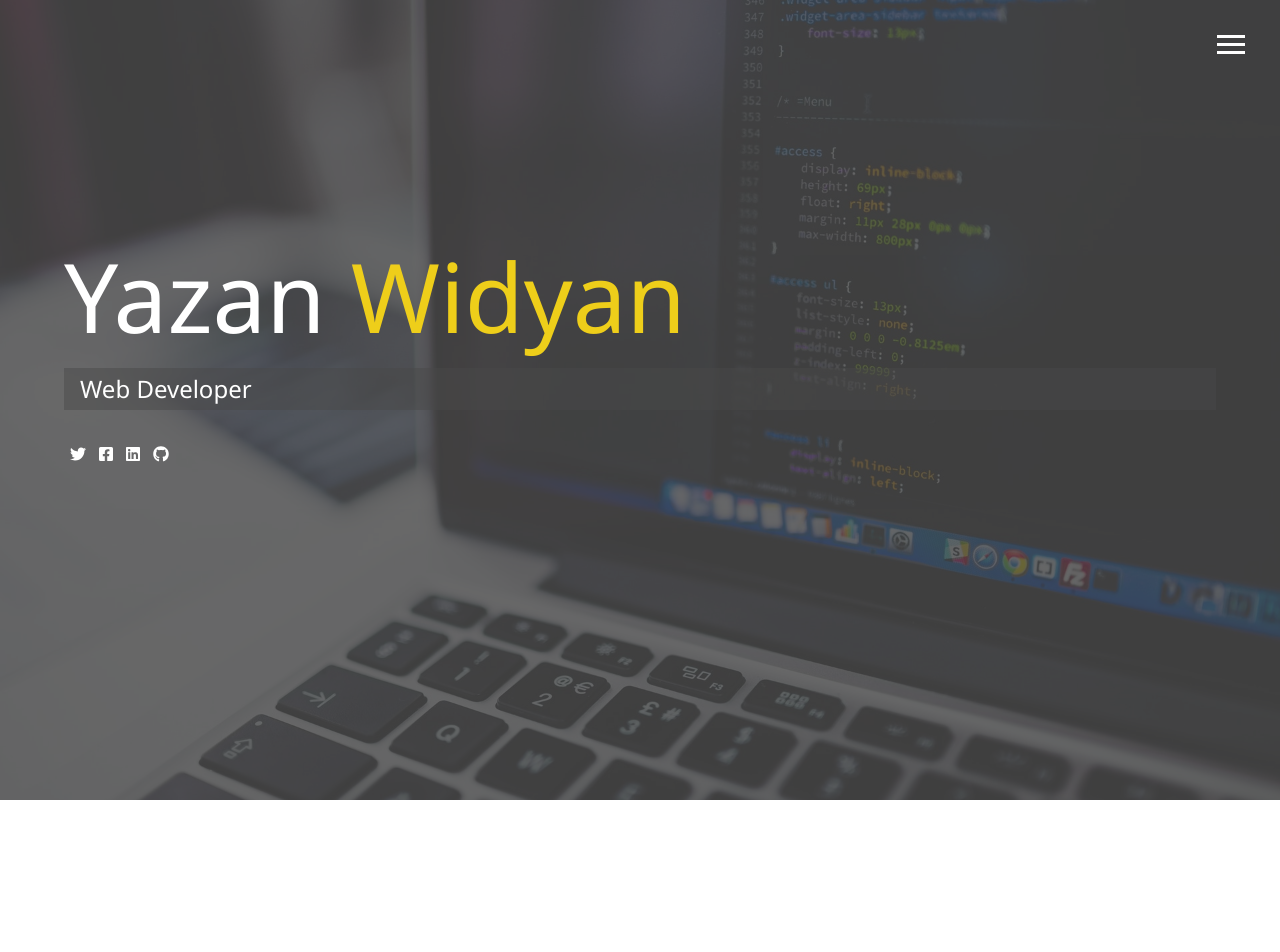
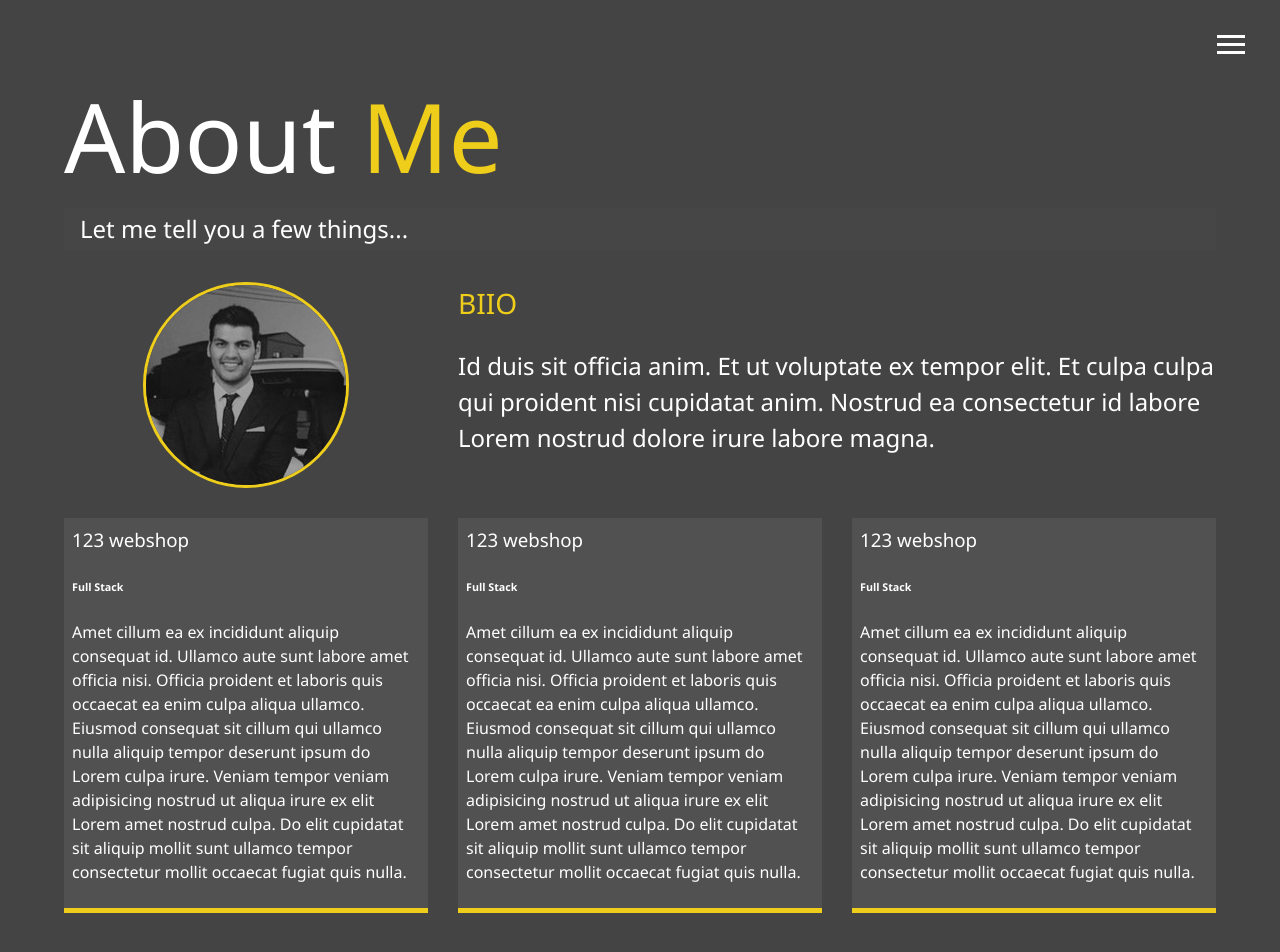
Before and after one commit to Yazanwidyan/Portfolio, a React (Create React App) app: page /about in a window 1280 px wide. Shown: the top 952 px of the page. Before the commit the page ends 800 px from the top, so only its background shows below. Built offline with nearby package versions, Linux system fonts and the light colour scheme.

Commit message:
text color function and about page

```diff
--- a/public/index.html
+++ b/public/index.html
@@ -25,7 +25,7 @@
     -->
     <title>React App</title>
   </head>
-  <body class="bg-img">
+  <body >
     <noscript>You need to enable JavaScript to run this app.</noscript>
     <div id="root"></div>
     <!--
--- a/src/App.js
+++ b/src/App.js
@@ -1,11 +1,18 @@
 import React from "react";
 import Home from "./Containers/Home/Home";
+import About from "./Containers/About/About";
+import { BrowserRouter as Router, Switch, Route } from "react-router-dom";
 
 function App() {
   return (
-    <div className="App">
-      <Home />
-    </div>
+    <Router>
+      <Switch>
+        <div className="App">
+          <Route path="/about" component={About} />
+          <Route exact path="/" component={Home} />
+        </div>
+      </Switch>
+    </Router>
   );
 }
 
--- /dev/null
+++ b/src/Containers/About/About.js
@@ -0,0 +1,113 @@
+import React, { useState } from "react";
+import avatar from "../../Assets/Images/rrrr.jpg";
+
+const About = () => {
+  const [show, setShow] = useState(false);
+
+  const toggleMenu = () => {
+    setShow(!show);
+  };
+
+  return (
+    <div>
+      <header>
+        <div className={`menu-btn ${show ? "close" : ""}`} onClick={toggleMenu}>
+          <div className={`btn-line ${show ? "close" : ""}`}></div>
+          <div className={`btn-line ${show ? "close" : ""}`}></div>
+          <div className={`btn-line ${show ? "close" : ""}`}></div>
+        </div>
+        <nav className={`menu ${show ? "show" : ""}`}>
+          <div className={`menu-branding ${show ? "show" : ""}`}>
+            <div className="portrait"></div>
+          </div>
+          <ul className={`menu-nav ${show ? "show" : ""}`}>
+            <li className={`nav-item  ${show ? "show" : ""}`}>
+              <a href="/" className="nav-link">
+                Home
+              </a>
+            </li>
+            <li className={`nav-item current ${show ? "show" : ""}`}>
+              <a href="/about" className="nav-link">
+                About Me
+              </a>
+            </li>
+            <li className={`nav-item ${show ? "show" : ""}`}>
+              <a href="/work" className="nav-link">
+                My Work
+              </a>
+            </li>
+            <li className={`nav-item ${show ? "show" : ""}`}>
+              <a href="/contact" className="nav-link">
+                How to reach me
+              </a>
+            </li>
+          </ul>
+        </nav>
+      </header>
+
+      <main className="about">
+        <h1 className="lg-heading">
+          About <span className="text-secondary"> Me</span>
+        </h1>
+        <h2 className="sm-heading"> Let me tell you a few things...</h2>
+        <div className="about-info">
+          <img src={avatar} alt="Yazan" className="bio-image" />
+          <div className="bio">
+            <h3 className="text-secondary">BIIO</h3>
+            <p>
+              Id duis sit officia anim. Et ut voluptate ex tempor elit. Et culpa
+              culpa qui proident nisi cupidatat anim. Nostrud ea consectetur id
+              labore Lorem nostrud dolore irure labore magna.
+            </p>
+          </div>
+          <div className="job job-1">
+            <h3>123 webshop</h3>
+            <h6>Full Stack</h6>
+            <p>
+              Amet cillum ea ex incididunt aliquip consequat id. Ullamco aute
+              sunt labore amet officia nisi. Officia proident et laboris quis
+              occaecat ea enim culpa aliqua ullamco. Eiusmod consequat sit
+              cillum qui ullamco nulla aliquip tempor deserunt ipsum do Lorem
+              culpa irure. Veniam tempor veniam adipisicing nostrud ut aliqua
+              irure ex elit Lorem amet nostrud culpa. Do elit cupidatat sit
+              aliquip mollit sunt ullamco tempor consectetur mollit occaecat
+              fugiat quis nulla.
+            </p>
+          </div>
+          <div className="job job-2">
+            <h3>123 webshop</h3>
+            <h6>Full Stack</h6>
+            <p>
+              Amet cillum ea ex incididunt aliquip consequat id. Ullamco aute
+              sunt labore amet officia nisi. Officia proident et laboris quis
+              occaecat ea enim culpa aliqua ullamco. Eiusmod consequat sit
+              cillum qui ullamco nulla aliquip tempor deserunt ipsum do Lorem
+              culpa irure. Veniam tempor veniam adipisicing nostrud ut aliqua
+              irure ex elit Lorem amet nostrud culpa. Do elit cupidatat sit
+              aliquip mollit sunt ullamco tempor consectetur mollit occaecat
+              fugiat quis nulla.
+            </p>
+          </div>
+          <div className="job job-3">
+            <h3>123 webshop</h3>
+            <h6>Full Stack</h6>
+            <p>
+              Amet cillum ea ex incididunt aliquip consequat id. Ullamco aute
+              sunt labore amet officia nisi. Officia proident et laboris quis
+              occaecat ea enim culpa aliqua ullamco. Eiusmod consequat sit
+              cillum qui ullamco nulla aliquip tempor deserunt ipsum do Lorem
+              culpa irure. Veniam tempor veniam adipisicing nostrud ut aliqua
+              irure ex elit Lorem amet nostrud culpa. Do elit cupidatat sit
+              aliquip mollit sunt ullamco tempor consectetur mollit occaecat
+              fugiat quis nulla.
+            </p>
+          </div>
+        </div>
+      </main>
+
+      <footer className="main-footer">Copyright &copy; 2020</footer>
+    </div>
+  );
+};
+
+export default About;
--- a/src/Style/_config.scss
+++ b/src/Style/_config.scss
@@ -30,6 +30,15 @@ $background-opacity: 0.8;
     }
 }
 
+
+@function set-text-color($color) {
+    @if (lightness($color) > 40) {
+        @return #000;
+    } @else {
+        @return #fff;
+    }
+}
+
 @mixin mediaSm {
     @media screen and (max-width: 500px) {
         @content;
--- a/src/Style/_menu.scss
+++ b/src/Style/_menu.scss
@@ -11,7 +11,7 @@
         width: 28px;
         height: 3px;
         margin: 0 0 5px 0;
-        background: white;
+        background: set-text-color($primary-color);
         @include easeOut;
     }
     &.close{
@@ -107,7 +107,7 @@
         text-transform: uppercase;
         padding: 1rem 0;
         font-weight: 400;
-        color: #fff;
+        color: set-text-color($primary-color);
         text-decoration: none;
         @include easeOut;
 
--- a/src/Style/_mobile.scss
+++ b/src/Style/_mobile.scss
@@ -44,6 +44,18 @@
             height: 150px;
         }
     }
+
+
+    .about-info {
+        grid-template-areas:
+        'bioimage'
+        'bio'
+        'job1'
+        'job2'
+        'job3';
+
+        grid-template-columns: 1fr;
+    }
 }
 
 @include mediaSm {
--- a/src/Style/main.scss
+++ b/src/Style/main.scss
@@ -1,6 +1,5 @@
 @import 'config';
 @import 'menu';
-@import 'mobile';
 
 *{
     box-sizing: border-box;
@@ -11,7 +10,7 @@
 body{
     @include background;
     background: $primary-color;
-    color: white;
+    color: set-text-color($primary-color);
     height: 100%;
     margin: 0;
     font-family: 'Segoe UI', Tahoma, Geneva, Verdana, sans-serif;
@@ -53,12 +52,16 @@ header {
 main {
     padding: 4rem;
     height: 100%;
+    min-height: calc(100vh - 60px);
 
     .icons {
+
         margin-top: 1rem;
 
         a {
             padding: 0.4rem;
+            color: set-text-color($primary-color);
+
 
             &:hover {
                 color: $secondary-color;
@@ -76,3 +79,46 @@ main {
     }
 
 }
+
+.about-info {
+    display: grid;
+    grid-gap: 30px;
+    grid-template-areas:
+    'bioimage bio bio'
+    'job1 job2 job3';
+    grid-template-columns: repeat(3, 1fr);
+
+    .bio-image {
+        grid-area: bioimage;
+        margin: auto;
+        border-radius: 50%;
+        border: $secondary-color 3px solid
+    }
+    .bio {
+        grid-area: bio;
+        font-size: 1.5rem;
+    }
+    .job-1 {
+        grid-area: job1;
+    }
+    .job-2 {
+        grid-area: job2;
+    }
+    .job-3 {
+        grid-area: job3;
+    }
+
+    .job {
+        background: lighten($primary-color, 5);
+        padding: 0.5rem;
+        border-bottom: $secondary-color 5px solid;
+    }
+}
+
+.main-footer{
+    text-align: center;
+    padding: 1rem;
+    background: darken($primary-color, 10);
+}
+
+@import 'mobile';
```
